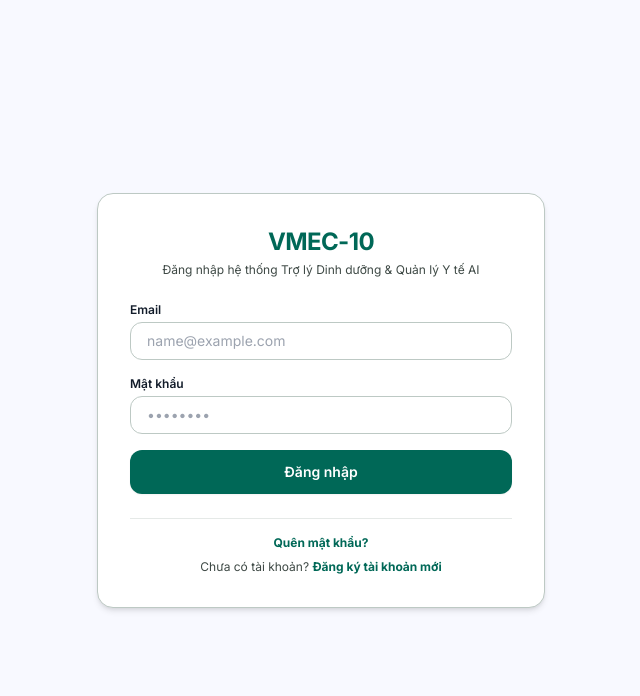
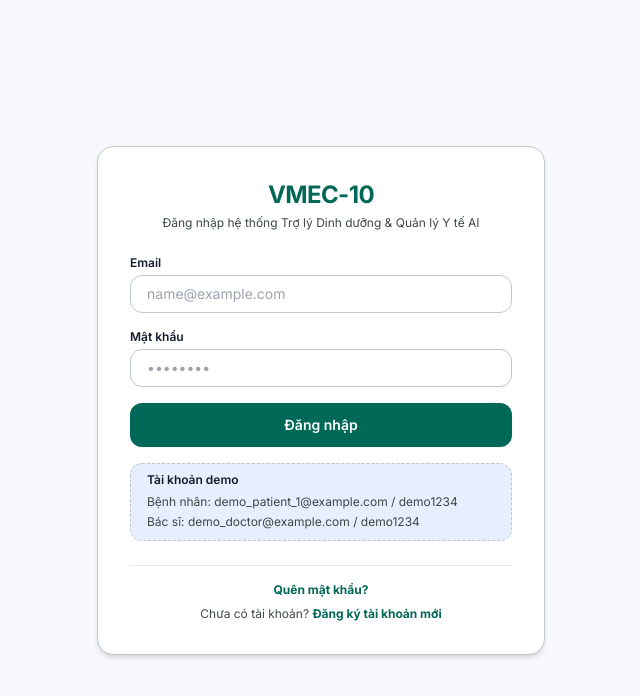
Before and after one commit to anhdotu0912/mohinhhoa, a Next.js app in the folder frontend/: page /login in a window 1280 px wide. Shown: the top 696 px of the page, without its empty margins (319-959 px from the left). Built offline with nearby package versions, Linux system fonts and the light colour scheme; no server answers.

Commit message:
Thêm tài khoản mật khẩu demo cho người dùng

```diff
--- /dev/null
+++ b/frontend/app/(auth)/login/DemoAccountsCard.tsx
@@ -0,0 +1,27 @@
+/** DEMO ONLY — xóa file này và import trong page.tsx khi hết demo. */
+const ACCOUNTS = [
+  { role: "Bệnh nhân", email: "demo_patient_1@example.com", password: "demo1234" },
+  { role: "Bác sĩ", email: "demo_doctor@example.com", password: "demo1234" },
+];
+
+export function DemoAccountsCard({
+  onPick,
+}: {
+  onPick: (email: string, password: string) => void;
+}) {
+  return (
+    <div className="mt-md rounded-xl border border-dashed border-outline-variant bg-surface-container px-md py-sm text-xs text-on-surface-variant">
+      <p className="mb-xs font-semibold text-on-surface">Tài khoản demo</p>
+      {ACCOUNTS.map((a) => (
+        <button
+          key={a.email}
+          type="button"
+          onClick={() => onPick(a.email, a.password)}
+          className="block w-full text-left py-0.5 hover:text-primary cursor-pointer"
+        >
+          {a.role}: {a.email} / {a.password}
+        </button>
+      ))}
+    </div>
+  );
+}
--- a/frontend/app/(auth)/login/page.tsx
+++ b/frontend/app/(auth)/login/page.tsx
@@ -6,6 +6,7 @@ import { useRouter } from "next/navigation";
 import { api } from "@/lib/api";
 import { homePathForRole, useAuthStore } from "@/lib/auth-store";
 import { ApiError } from "@/lib/types";
+import { DemoAccountsCard } from "./DemoAccountsCard";
 
 export default function LoginPage() {
   const router = useRouter();
@@ -113,6 +114,14 @@ export default function LoginPage() {
           </button>
         </form>
 
+        {/* DEMO ONLY — xóa cùng file DemoAccountsCard.tsx */}
+        <DemoAccountsCard
+          onPick={(demoEmail, demoPassword) => {
+            setEmail(demoEmail);
+            setPassword(demoPassword);
+          }}
+        />
+
         <div className="mt-lg pt-md border-t border-outline-variant/40 text-center space-y-2">
           <p className="font-caption text-caption text-on-surface-variant text-xs">
             <Link href="/forgot-password" className="text-primary font-bold hover:underline">
```
